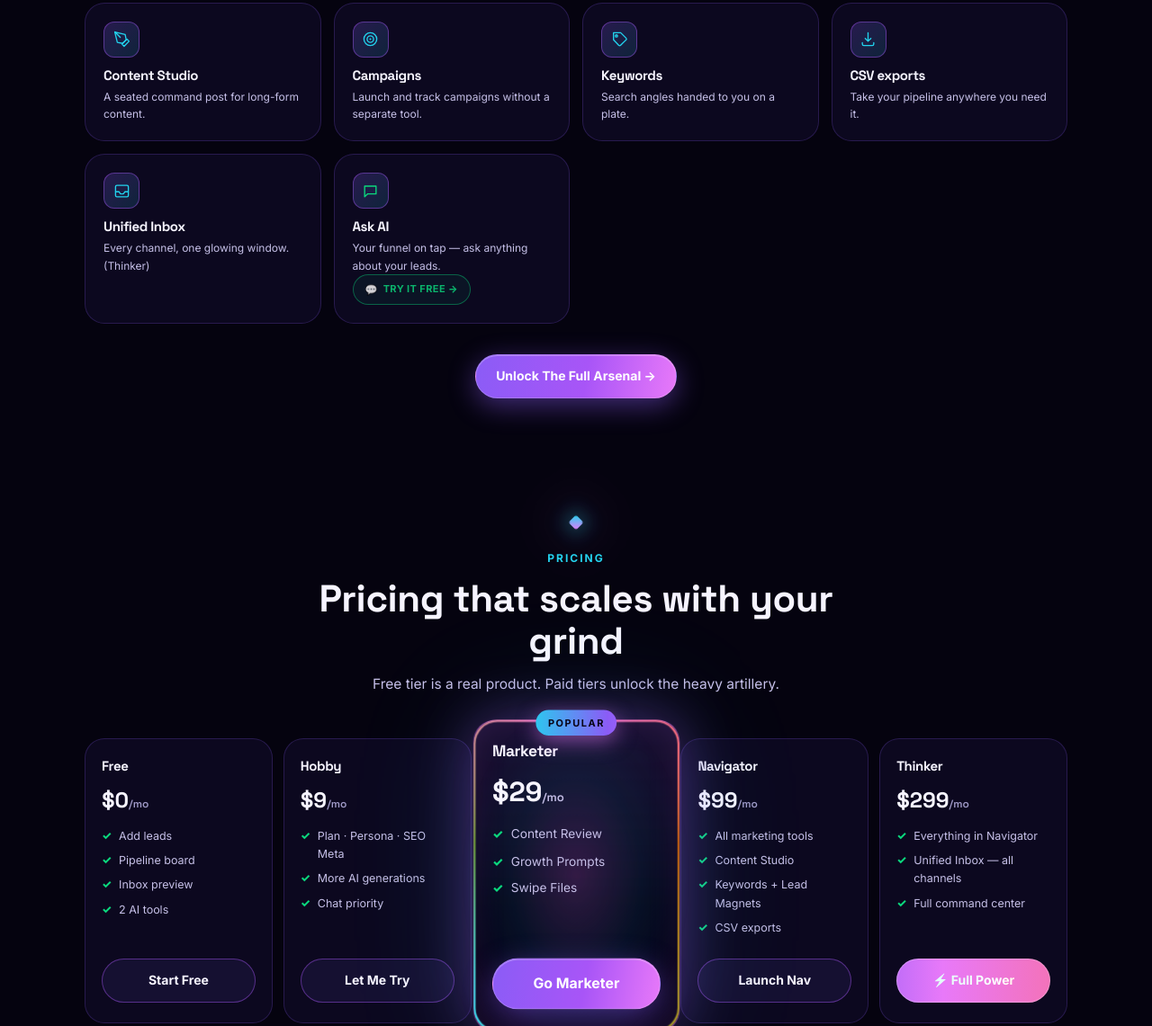
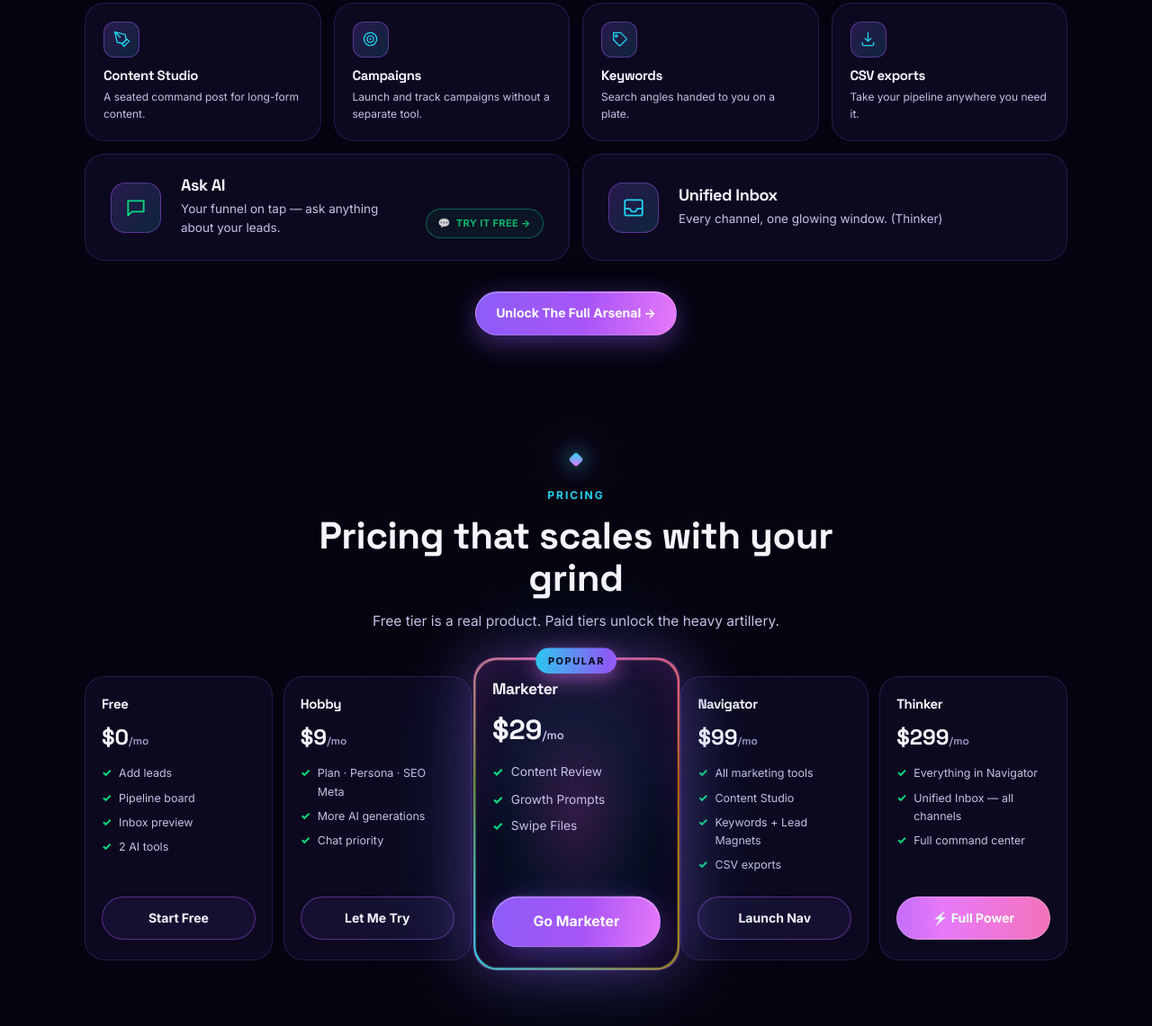
Before and after one commit to tradernonymous/tg_ezy_ai_os, a website: page public/index.html in a window 1280 px wide. Shown: the part 3997-5138 px from the top of the page at 90% size. Drawn offline with Linux system fonts and the light colour scheme; animation ran at ten frames a second.

Commit message:
fix(landing): enlarge Ask AI card on desktop (span 2 cols, horizontal layout, CTA right) as arsenal finale

```diff
--- a/public/index.html
+++ b/public/index.html
@@ -1,5 +1,5 @@
 <!DOCTYPE html>
-<html lang="en" data-build="aios-r3">
+<html lang="en" data-build="aios-r4">
 <head>
 <meta charset="UTF-8">
 <meta http-equiv="Cache-Control" content="no-cache, no-store, must-revalidate">
@@ -265,14 +265,15 @@
   /* ---------- tools ---------- */
   .tools { display: grid; grid-template-columns: repeat(4, 1fr); gap: 14px; }
   .tool { border-radius: var(--r-lg); background: var(--surface); border: 1px solid var(--border); padding: 20px; position: relative;
-    overflow: hidden; transition: var(--tr-smooth); }
+    overflow: hidden; transition: var(--tr-smooth); display: flex; flex-direction: column; }
   .tool::before { content: ''; position: absolute; inset: 0; opacity: 0; transition: opacity .3s;
     background: radial-gradient(140px 140px at var(--mx, 50%) var(--my, 50%), rgba(139,92,246,.22), transparent 70%); }
   .tool:hover { border-color: var(--border-strong); transform: translateY(-4px); }
   .tool:hover::before { opacity: 1; }
   .tool .ic { width: 40px; height: 40px; border-radius: 12px; display: grid; place-items: center; margin-bottom: 12px;
-    background: linear-gradient(135deg, rgba(139,92,246,.22), rgba(34,211,238,.14)); border: 1px solid var(--border-strong); }
+    background: linear-gradient(135deg, rgba(139,92,246,.22), rgba(34,211,238,.14)); border: 1px solid var(--border-strong); flex-shrink: 0; }
   .tool .ic svg { width: 19px; height: 19px; color: var(--cyan); }
+  .tool .tt { flex: 1; min-width: 0; }
   .tool h4 { font-size: 15px; margin-bottom: 5px; }
   .tool p { font-size: 12px; color: var(--text-2); }
 
@@ -402,9 +403,19 @@
   /* Ask AI: standalone section is mobile/tablet only; desktop uses the modal from the arsenal card */
   @media (min-width: 1081px) { #askai { display: none; } }
 
-  /* Ask AI arsenal card: same cell size as every other tool, CTA flows inside the card (no overlap) */
-  .tool.tool-chat { cursor: pointer; display: flex; flex-direction: column; }
-  .tool.tool-chat p { flex: 1; }
+  /* Desktop: Ask AI ends the arsenal as an enlarged wide card (2 columns), paired with Unified Inbox */
+  @media (min-width: 1081px) {
+    .tool.tool-chat, .tool.tool-wide { grid-column: span 2; flex-direction: row; align-items: center; gap: 22px; padding: 24px 28px; min-height: 118px; }
+    .tool.tool-chat .ic, .tool.tool-wide .ic { width: 56px; height: 56px; border-radius: 16px; margin-bottom: 0; }
+    .tool.tool-chat .ic svg, .tool.tool-wide .ic svg { width: 26px; height: 26px; }
+    .tool.tool-chat .tt, .tool.tool-wide .tt { margin-top: 0; }
+    .tool.tool-chat h4, .tool.tool-wide h4 { font-size: 18px; }
+    .tool.tool-chat p, .tool.tool-wide p { font-size: 13.5px; max-width: 620px; }
+    .tool.tool-chat .try { margin-top: 0; align-self: center; margin-left: auto; padding: 10px 18px; font-size: 12px; }
+  }
+
+  /* Ask AI arsenal card: mobile/tablet = same cell size as every other tool, CTA flows inside the card (no overlap) */
+  .tool.tool-chat { cursor: pointer; }
   .tool.tool-chat .try { margin-top: auto; align-self: flex-start; font-size: 11px; font-weight: 800; letter-spacing: .4px;
     text-transform: uppercase; color: var(--green); border: 1px solid rgba(11,217,126,.5); background: rgba(11,217,126,.08);
     padding: 7px 13px; border-radius: 999px; display: inline-flex; align-items: center; gap: 6px; animation: pulse 2.2s infinite;
@@ -713,7 +724,7 @@
   <div class="wrap" style="width:100%;display:flex;justify-content:space-between;flex-wrap:wrap;gap:12px;">
     <span class="brand" style="gap:8px;font-size:14px;"><img src="/img/EzyViralAi-mark-color.svg" alt=""> © 2026 EzyViral OS</span>
     <span>Built for solopreneurs who ship · Leads → pipeline → inbox → closed</span>
-    <span class="build-stamp" title="Deployment build id">v3</span>
+    <span class="build-stamp" title="Deployment build id">v4</span>
   </div>
 </footer>
 
@@ -788,19 +799,20 @@ const TOOLS = [
   ['target','Campaigns','Launch and track campaigns without a separate tool.'],
   ['keywords','Keywords','Search angles handed to you on a plate.'],
   ['csv','CSV exports','Take your pipeline anywhere you need it.'],
-  ['inbox','Unified Inbox','Every channel, one glowing window. (Thinker)'],
-  ['chat','Ask AI','Your funnel on tap — ask anything about your leads.']
+  ['chat','Ask AI','Your funnel on tap — ask anything about your leads.'],
+  ['inbox','Unified Inbox','Every channel, one glowing window. (Thinker)']
 ];
 const grid = document.getElementById('toolsGrid');
 if (grid) TOOLS.forEach((t, i) => {
   const isChat = t[0] === 'chat';
+  const isWide = isChat || t[0] === 'inbox';
   const c = document.createElement('div');
-  c.className = 'tool reveal' + (isChat ? ' tool-chat' : '');
+  c.className = 'tool reveal' + (isChat ? ' tool-chat' : '') + (isWide ? ' tool-wide' : '');
   c.dataset.d = String(i % 4);
   if (isChat) c.dataset.chat = '1';
   c.setAttribute('role', isChat ? 'button' : '');
   c.setAttribute('tabindex', isChat ? '0' : '');
-  c.innerHTML = `<div class="ic">${svg(t[0])}</div><h4>${t[1]}</h4><p>${t[2]}</p>` +
+  c.innerHTML = `<div class="ic">${svg(t[0])}</div><div class="tt"><h4>${t[1]}</h4><p>${t[2]}</p></div>` +
     (isChat ? '<span class="try">Try It Free →</span>' : '');
   grid.appendChild(c);
 });
```
